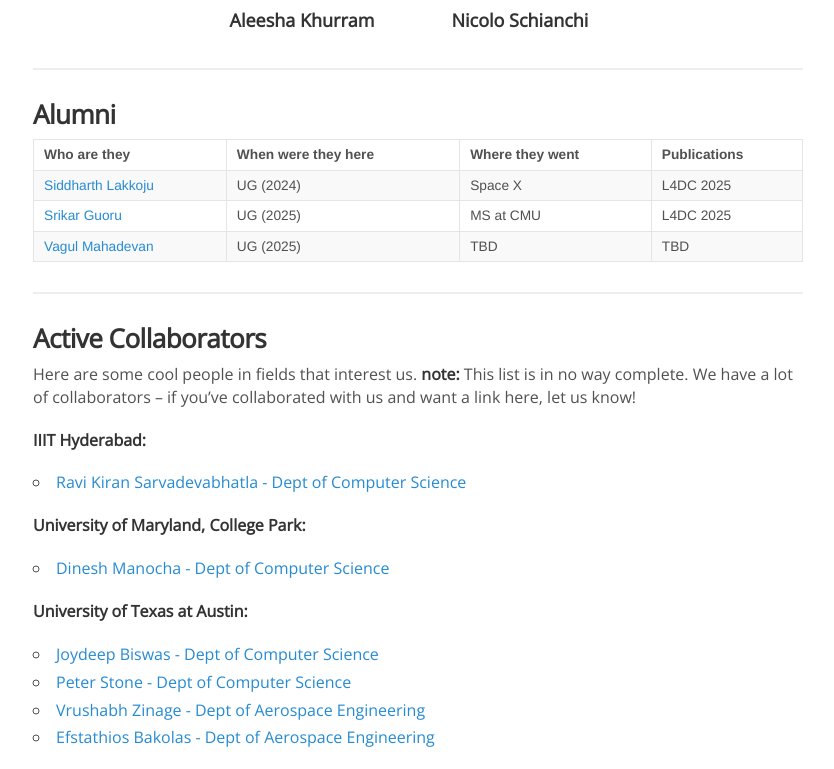
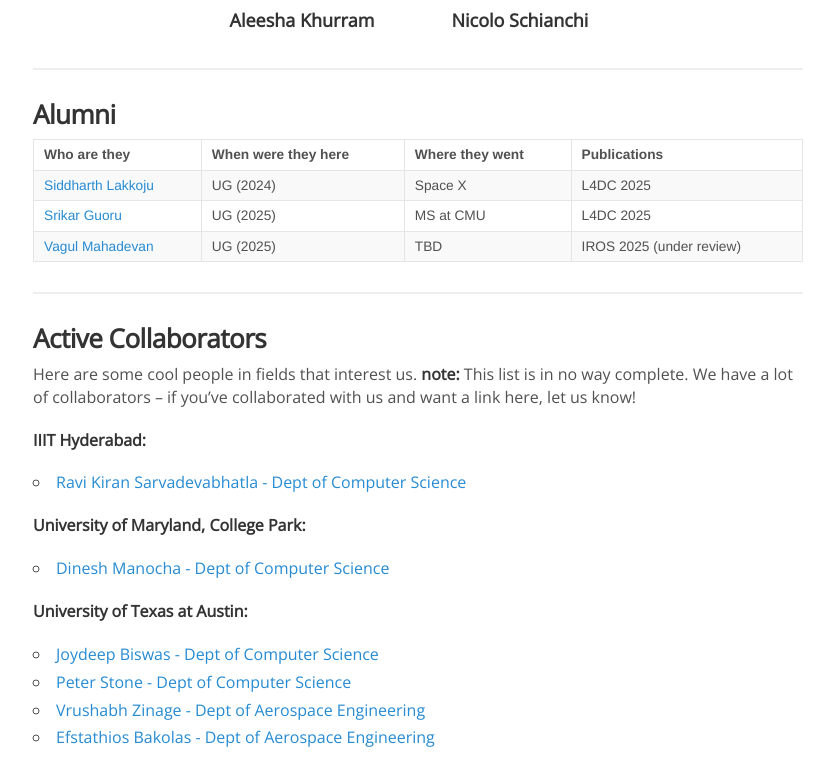
Before and after one commit to CRAL-UVA/CRAL-UVA.github.io, a Jekyll site: the page built from people.md, in a window 1280 px wide and 900 px high, scrolled down 944 px, cut to the strip 131-900 px from the top of the window. Shown: the whole strip, without its empty margins (222-1056 px from the left). Built offline with Jekyll 4.4.1, drawn with Linux system fonts in a browser that asks for light colours; nearby versions of some CDN libraries; comment, search, counter and statistics services are not loaded.

Commit message:
updated vagul paper

```diff
--- a/people.md
+++ b/people.md
@@ -67,7 +67,7 @@ permalink: /people/
 | :------------- |:-------------| :-----------|
 | [Siddharth Lakkoju](https://www.linkedin.com/in/siddharthlakkoju/) | UG (2024) | Space X | L4DC 2025|
 | [Srikar Guoru](https://www.linkedin.com/in/srikar-gouru-090244181) | UG (2025) | MS at CMU | L4DC 2025|
-| [Vagul Mahadevan](https://www.linkedin.com/in/vagul-mahadevan) | UG (2025) | TBD | TBD |
+| [Vagul Mahadevan](https://www.linkedin.com/in/vagul-mahadevan) | UG (2025) | TBD | IROS 2025 (under review) |
 
 <!-- Add more rows as needed -->
 {% endif %}
```
